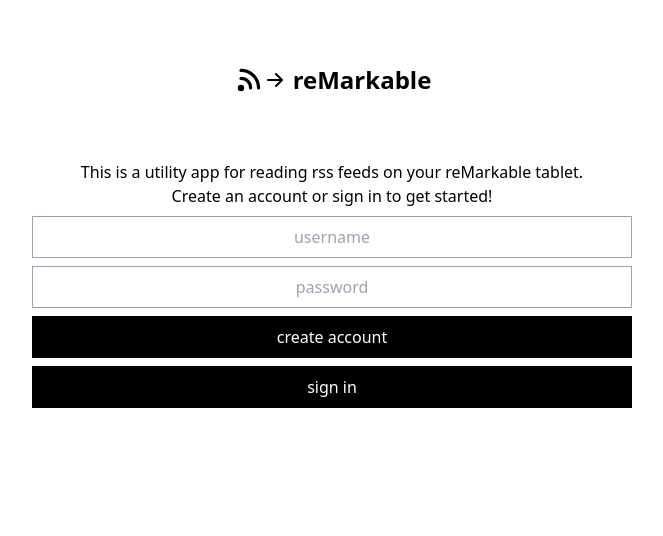
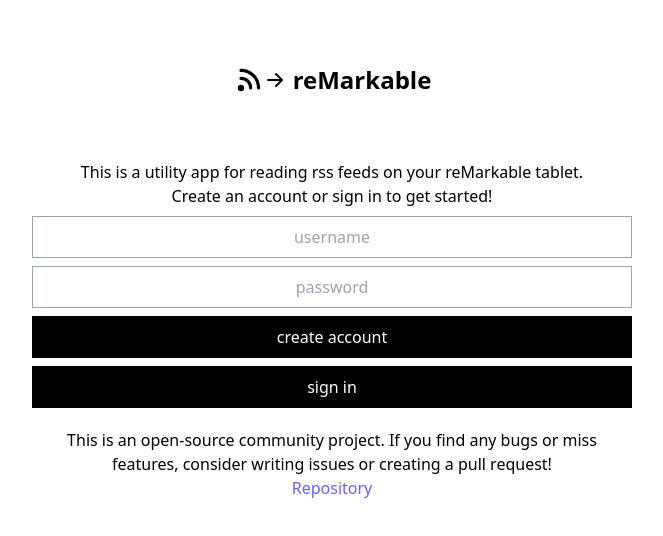
Before and after one commit to leandertolksdorf/remarkable-rss, a Next.js app: page / in a window 1280 px wide. Shown: the top 536 px of the page, without its empty margins (308-971 px from the left). Built offline with nearby package versions, Linux system fonts and the light colour scheme.

Commit message:
add open source note

```diff
--- a/components/Layout.tsx
+++ b/components/Layout.tsx
@@ -25,6 +25,18 @@
         reMarkable
       </h1>
       {props.loading ? "Loading" : props.children}
+      <div className={classNames("mt-5")}>
+        This is an open-source community project. If you find any bugs or miss
+        features, consider writing issues or creating a pull request!
+        <br />
+        <a
+          href="https://github.com/leandertolksdorf/remarkable-rss"
+          target="_blank"
+          className={classNames("text-indigo-500")}
+        >
+          Repository
+        </a>
+      </div>
     </div>
   );
 }
```
